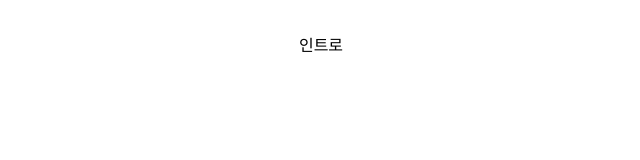
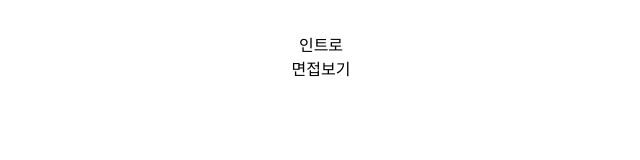
Before and after one commit to castberry10/PREINTER, a React (Vite) app in the folder frontend/: page / in a window 1280 px wide. Shown: the top 160 px of the page, without its empty margins (319-959 px from the left). Built offline with nearby package versions, Linux system fonts and the light colour scheme.

Commit message:
의존성 추가 및 면접보기 intro 추가

```diff
--- a/frontend/package.json
+++ b/frontend/package.json
@@ -13,7 +13,8 @@
     "react": "^18.3.1",
     "react-dom": "^18.3.1",
     "react-helmet-async": "^2.0.5",
-    "react-router-dom": "^7.6.2"
+    "react-router-dom": "^7.6.2",
+    "styled-components": "^6.1.19"
   },
   "devDependencies": {
     "@eslint/js": "^9.29.0",
--- a/frontend/src/pages/IntroPage.jsx
+++ b/frontend/src/pages/IntroPage.jsx
@@ -11,7 +11,7 @@ const IntroPage = () => {
     <div>
 		  <IntroPageBlock>
 			  인트로<br/>
-
+			  <div>면접보기</div>
 		  </IntroPageBlock>
 	 </div>
   );
```
Also changed, not shown: frontend/src/pages/LoginPage.jsx (added), frontend/src/pages/RegisterPage.jsx (added), 1 other file (tests, documents, lock files or other folders).
